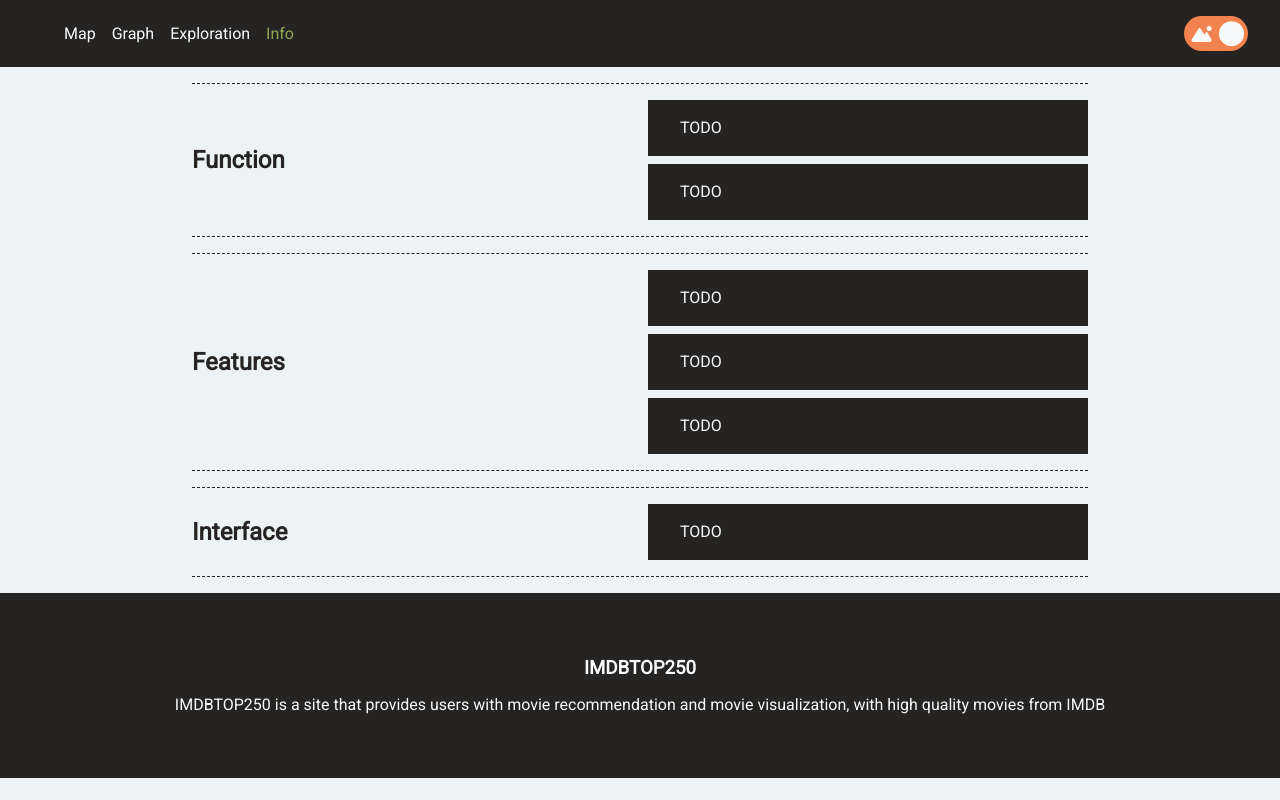
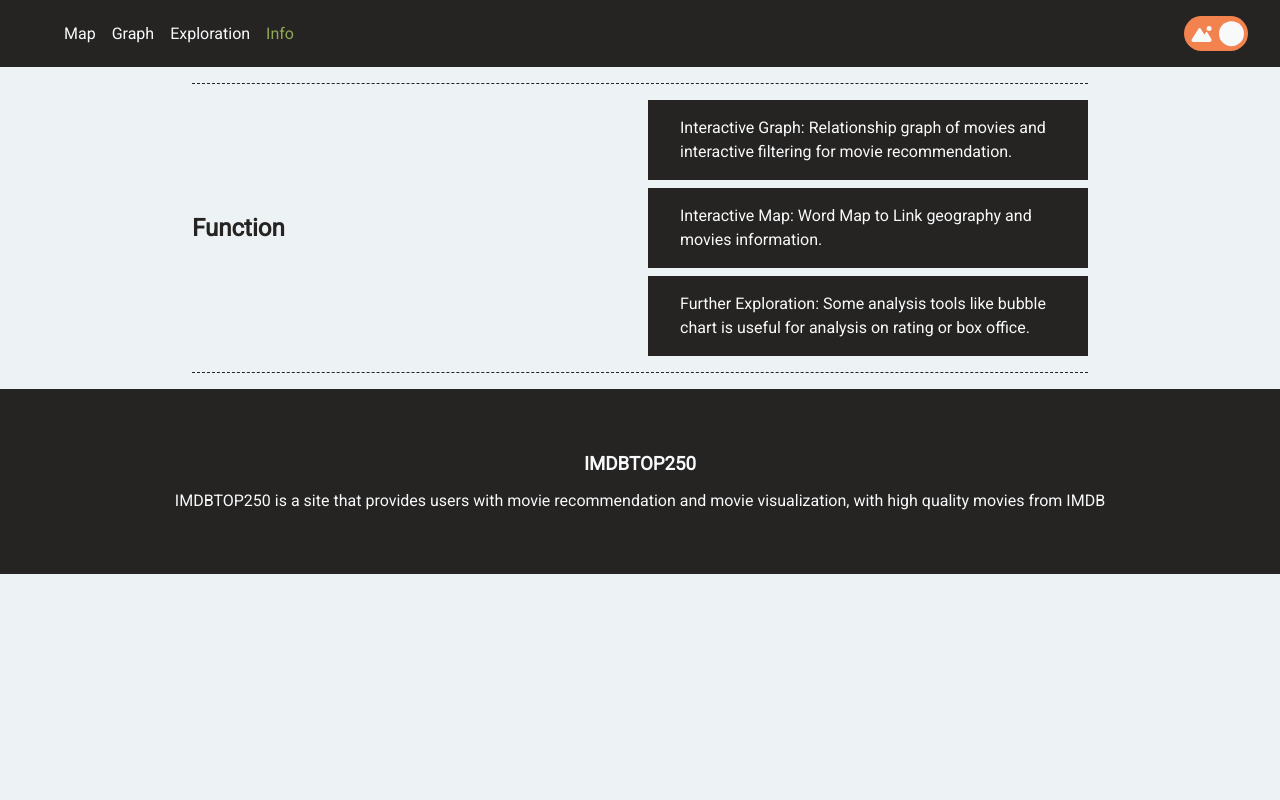
Before and after one commit to com-480-data-visualization/project-2023-imdbtop, a React (Create React App) app in the folder datavis/: page /#/info in a window 1280 px wide. Built offline with nearby package versions, Linux system fonts and the light colour scheme.

Commit message:
info page

```diff
--- a/datavis/src/pages/Info/Info.jsx
+++ b/datavis/src/pages/Info/Info.jsx
@@ -19,38 +19,13 @@
         </StyledInfoHeader>
         <StyledInfoMain>
           <p>
-            TODO
+          Interactive Graph: Relationship graph of movies and interactive filtering for movie recommendation.
           </p>
           <p>
-            TODO
-          </p>
-        </StyledInfoMain>
-      </StyledInfoSection>
-
-      <StyledInfoSection>
-        <StyledInfoHeader>
-          <h2>Features</h2>
-        </StyledInfoHeader>
-        <StyledInfoMain>
-          <p>
-            TODO
+          Interactive Map: Word Map to  Link geography and movies information.
           </p>
           <p>
-            TODO
-          </p>
-          <p>
-            TODO
-          </p>
-        </StyledInfoMain>
-      </StyledInfoSection>
-
-      <StyledInfoSection>
-        <StyledInfoHeader>
-          <h2>Interface</h2>
-        </StyledInfoHeader>
-        <StyledInfoMain>
-          <p>
-            TODO
+          Further Exploration: Some analysis tools like bubble chart is useful for analysis on rating  or  box office.
           </p>
         </StyledInfoMain>
       </StyledInfoSection>
```
